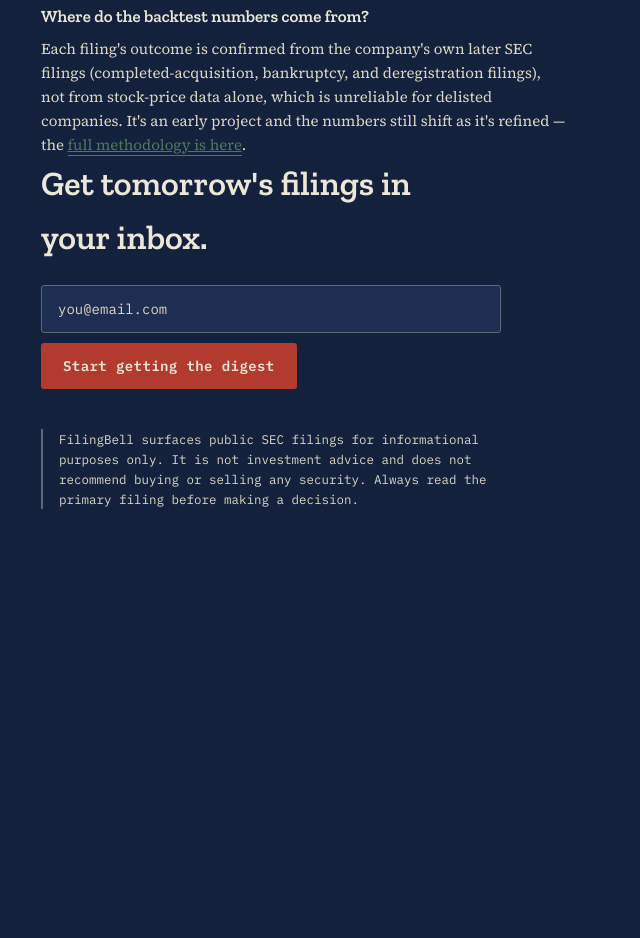
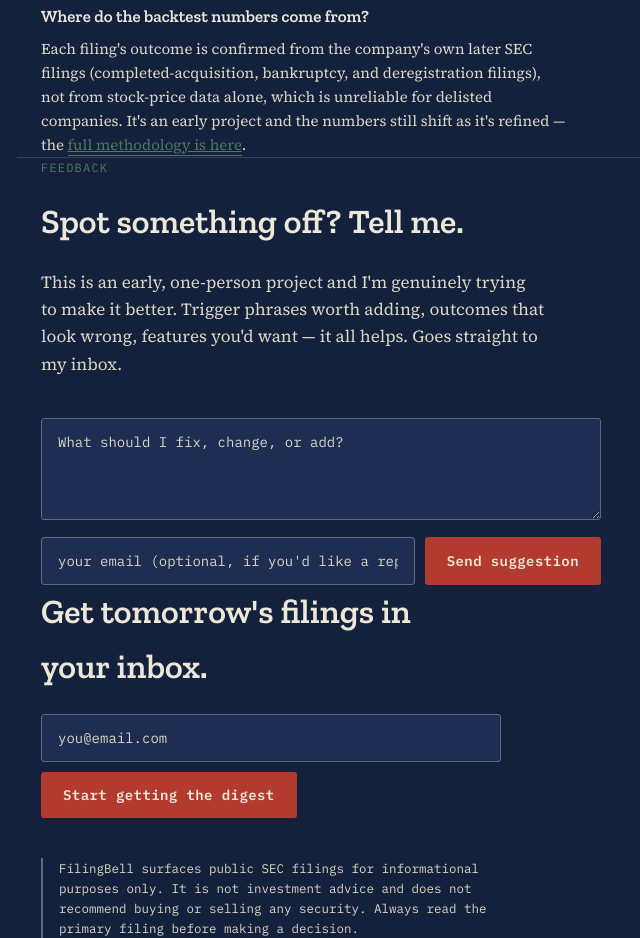
Before and after one commit to CBfiling/filingbell-site, a plain HTML site: page index.html in a window 1280 px wide. Shown: the part 4548-5486 px from the top of the page, without its empty margins (183-823 px from the left). Before the commit the page ends 5057 px from the top, so only its background shows below. Drawn offline with nearby package versions, Linux system fonts and the light colour scheme.

Commit message:
Update index.html

```diff
--- a/index.html
+++ b/index.html
@@ -368,6 +368,39 @@
     margin-bottom: 6px;
   }
   .faq-a { color: var(--paper-dim); font-size: 15px; }
+
+  .suggestion-form { max-width: 560px; }
+  .suggestion-form textarea {
+    width: 100%;
+    background: var(--ink-soft);
+    border: 1px solid var(--line);
+    color: var(--paper);
+    font-family: var(--mono);
+    font-size: 14px;
+    padding: 14px 16px;
+    border-radius: 3px;
+    resize: vertical;
+    margin-bottom: 10px;
+  }
+  .suggestion-form textarea::placeholder { color: var(--paper-dim); }
+  .suggestion-form textarea:focus { outline: 2px solid var(--green); outline-offset: 2px; }
+  .suggestion-row {
+    display: flex;
+    gap: 10px;
+    flex-wrap: wrap;
+  }
+  .suggestion-row input[type="email"] {
+    flex: 1 1 240px;
+    background: var(--ink-soft);
+    border: 1px solid var(--line);
+    color: var(--paper);
+    font-family: var(--mono);
+    font-size: 14px;
+    padding: 14px 16px;
+    border-radius: 3px;
+  }
+  .suggestion-row input[type="email"]::placeholder { color: var(--paper-dim); }
+  .suggestion-row input[type="email"]:focus { outline: 2px solid var(--green); outline-offset: 2px; }
   .track-record-box .big-label {
     font-family: var(--mono);
     font-size: 13px;
@@ -542,6 +575,21 @@
   </div>
 </section>
 
+<section class="wrap">
+  <div class="section-label">Feedback</div>
+  <h2>Spot something off? Tell me.</h2>
+  <p class="lead">This is an early, one-person project and I'm genuinely trying to make it better. Trigger phrases worth adding, outcomes that look wrong, features you'd want &mdash; it all helps. Goes straight to my inbox.</p>
+  <form class="suggestion-form" action="https://formspree.io/f/mlgqodop" method="POST">
+    <input type="hidden" name="_subject" value="FilingBell suggestion">
+    <textarea name="suggestion" rows="4" placeholder="What should I fix, change, or add?" required></textarea>
+    <div class="suggestion-row">
+      <label for="reply_email" style="position:absolute; left:-9999px;">Your email (optional)</label>
+      <input type="email" id="reply_email" name="email" placeholder="your email (optional, if you'd like a reply)">
+      <button class="cta" type="submit">Send suggestion</button>
+    </div>
+  </form>
+</section>
+
 <footer class="wrap">
   <h2 style="max-width:20ch;">Get tomorrow's filings in your inbox.</h2>
   <form class="signup" action="https://formspree.io/f/mbdnkwqj" method="POST">
```
